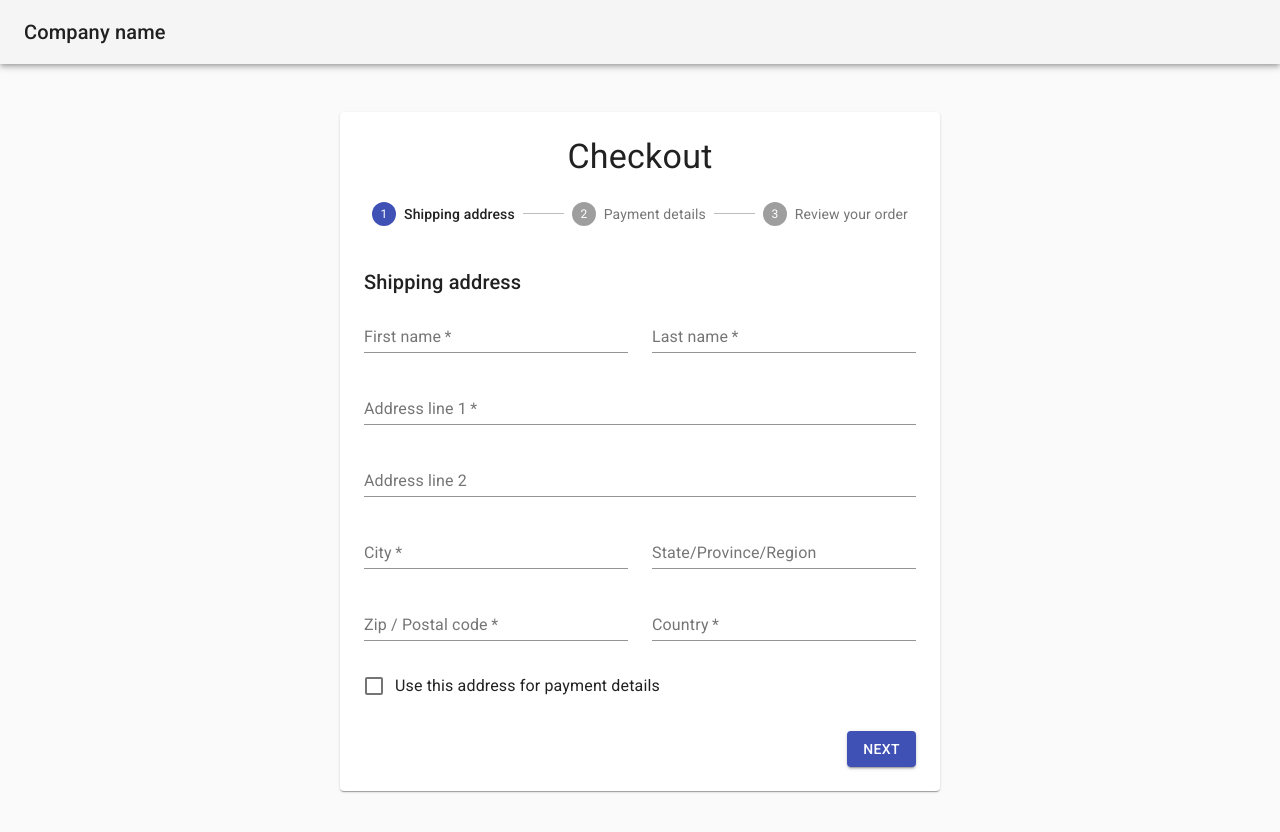
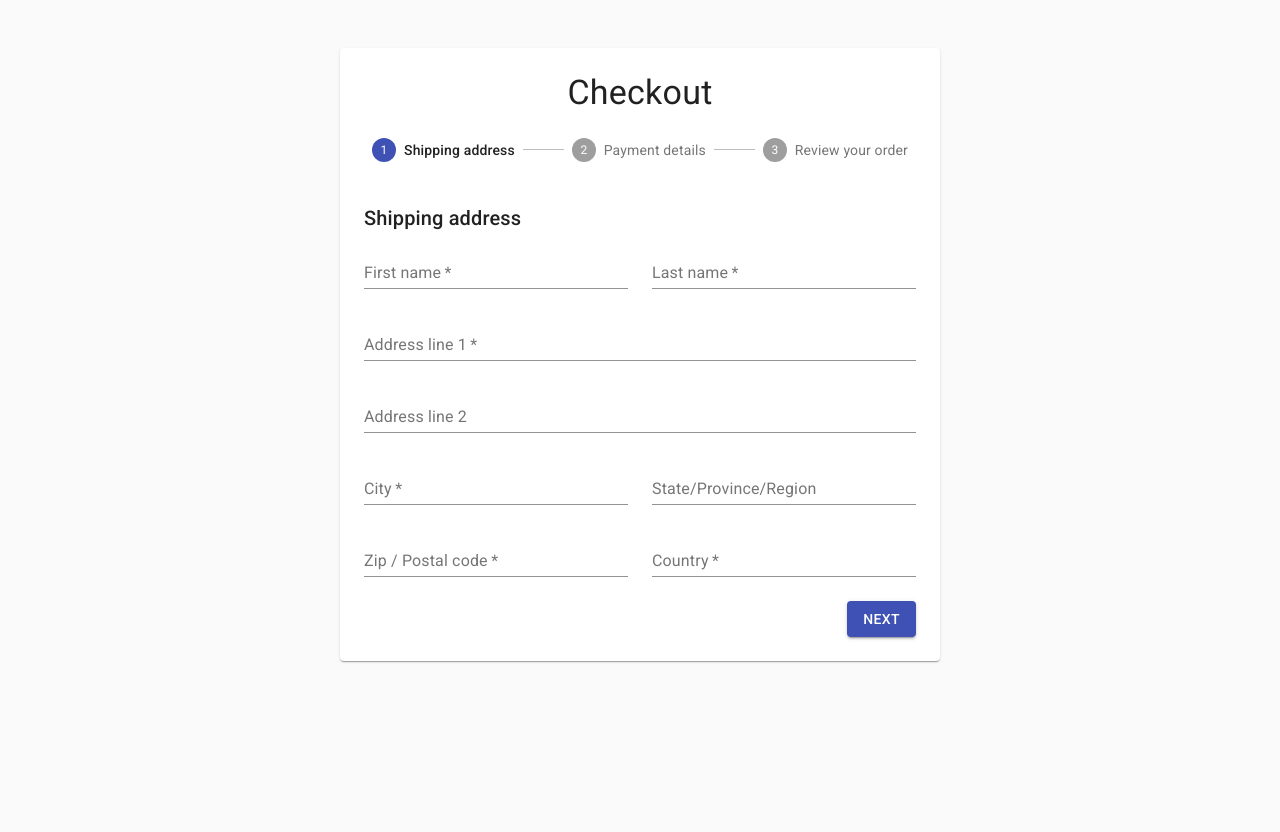
Before and after one commit to PacktPublishing/Simplify-Testing-with-React-Testing-Library, a React (Create React App) app in the folder start_cypress/: page / in a window 1280 px wide. Shown: the top 832 px of the page. After the commit the page ends 800 px from the top, so only its background shows below. Built offline with nearby package versions, Linux system fonts and the light colour scheme.

Commit message:
Update layout

```diff
--- a/start_cypress/src/AddressForm.js
+++ b/start_cypress/src/AddressForm.js
@@ -1,13 +1,11 @@
-import Checkbox from '@material-ui/core/Checkbox'
-import FormControlLabel from '@material-ui/core/FormControlLabel'
 import Grid from '@material-ui/core/Grid'
 import TextField from '@material-ui/core/TextField'
 import Typography from '@material-ui/core/Typography'
 import React from 'react'
 
-export default function AddressForm() {
+const AddressForm = () => {
   return (
-    <React.Fragment>
+    <>
       <Typography variant="h6" gutterBottom>
         Shipping address
       </Typography>
@@ -89,15 +87,9 @@ export default function AddressForm() {
             autoComplete="shipping country"
           />
         </Grid>
-        <Grid item xs={12}>
-          <FormControlLabel
-            control={
-              <Checkbox color="secondary" name="saveAddress" value="yes" />
-            }
-            label="Use this address for payment details"
-          />
-        </Grid>
       </Grid>
-    </React.Fragment>
+    </>
   )
 }
+
+export default AddressForm
--- a/start_cypress/src/Checkout.js
+++ b/start_cypress/src/Checkout.js
@@ -1,4 +1,3 @@
-import AppBar from '@material-ui/core/AppBar'
 import Button from '@material-ui/core/Button'
 import CssBaseline from '@material-ui/core/CssBaseline'
 import Paper from '@material-ui/core/Paper'
@@ -6,12 +5,25 @@ import Step from '@material-ui/core/Step'
 import StepLabel from '@material-ui/core/StepLabel'
 import Stepper from '@material-ui/core/Stepper'
 import { makeStyles } from '@material-ui/core/styles'
-import Toolbar from '@material-ui/core/Toolbar'
 import Typography from '@material-ui/core/Typography'
 import React from 'react'
 import AddressForm from './AddressForm'
 import PaymentForm from './PaymentForm'
 import Review from './Review'
+
+const shippingAddress = [
+  '1 Material-UI Drive',
+  'Reactville',
+  'Anytown',
+  '99999',
+  'USA'
+]
+const paymentMethod = [
+  { name: 'Card type', detail: 'Visa' },
+  { name: 'Card holder', detail: 'Mr John Smith' },
+  { name: 'Card number', detail: 'xxxx-xxxx-xxxx-1234' },
+  { name: 'Expiry date', detail: '04/2024' }
+]
 
 const useStyles = makeStyles(theme => ({
   appBar: {
@@ -59,7 +71,12 @@ function getStepContent(step) {
     case 1:
       return <PaymentForm />
     case 2:
-      return <Review />
+      return (
+        <Review
+          shippingAddress={shippingAddress}
+          paymentMethod={paymentMethod}
+        />
+      )
     default:
       throw new Error('Unknown step')
   }
@@ -76,13 +93,7 @@ const Checkout = () => {
   return (
     <>
       <CssBaseline />
-      <AppBar position="absolute" color="default" className={classes.appBar}>
-        <Toolbar>
-          <Typography variant="h6" color="inherit" noWrap>
-            Company name
-          </Typography>
-        </Toolbar>
-      </AppBar>
+
       <main className={classes.layout}>
         <Paper className={classes.paper}>
           <Typography component="h1" variant="h4" align="center">
@@ -95,9 +106,9 @@ const Checkout = () => {
               </Step>
             ))}
           </Stepper>
-          <React.Fragment>
+          <>
             {activeStep === steps.length ? (
-              <React.Fragment>
+              <>
                 <Typography variant="h5" gutterBottom>
                   Thank you for your order.
                 </Typography>
@@ -106,9 +117,9 @@ const Checkout = () => {
                   confirmation, and will send you an update when your order has
                   shipped.
                 </Typography>
-              </React.Fragment>
+              </>
             ) : (
-              <React.Fragment>
+              <>
                 {getStepContent(activeStep)}
                 <div className={classes.buttons}>
                   {activeStep !== 0 && (
@@ -125,9 +136,9 @@ const Checkout = () => {
                     {activeStep === steps.length - 1 ? 'Place order' : 'Next'}
                   </Button>
                 </div>
-              </React.Fragment>
+              </>
             )}
-          </React.Fragment>
+          </>
         </Paper>
       </main>
     </>
--- a/start_cypress/src/PaymentForm.js
+++ b/start_cypress/src/PaymentForm.js
@@ -1,13 +1,11 @@
-import Checkbox from '@material-ui/core/Checkbox'
-import FormControlLabel from '@material-ui/core/FormControlLabel'
 import Grid from '@material-ui/core/Grid'
 import TextField from '@material-ui/core/TextField'
 import Typography from '@material-ui/core/Typography'
 import React from 'react'
 
-export default function PaymentForm() {
+const PaymentForm = () => {
   return (
-    <React.Fragment>
+    <>
       <Typography variant="h6" gutterBottom>
         Payment method
       </Typography>
@@ -49,13 +47,9 @@ export default function PaymentForm() {
             autoComplete="cc-csc"
           />
         </Grid>
-        <Grid item xs={12}>
-          <FormControlLabel
-            control={<Checkbox color="secondary" name="saveCard" value="yes" />}
-            label="Remember credit card details for next time"
-          />
-        </Grid>
       </Grid>
-    </React.Fragment>
+    </>
   )
 }
+
+export default PaymentForm
--- a/start_cypress/src/Review.js
+++ b/start_cypress/src/Review.js
@@ -10,21 +10,7 @@ const products = [
   { name: 'Product 1', desc: 'A nice thing', price: '$9.99' },
   { name: 'Product 2', desc: 'Another thing', price: '$3.45' },
   { name: 'Product 3', desc: 'Something else', price: '$6.51' },
-  { name: 'Product 4', desc: 'Best thing of all', price: '$14.11' },
   { name: 'Shipping', desc: '', price: 'Free' }
-]
-const addresses = [
-  '1 Material-UI Drive',
-  'Reactville',
-  'Anytown',
-  '99999',
-  'USA'
-]
-const payments = [
-  { name: 'Card type', detail: 'Visa' },
-  { name: 'Card holder', detail: 'Mr John Smith' },
-  { name: 'Card number', detail: 'xxxx-xxxx-xxxx-1234' },
-  { name: 'Expiry date', detail: '04/2024' }
 ]
 
 const useStyles = makeStyles(theme => ({
@@ -39,7 +25,7 @@ const useStyles = makeStyles(theme => ({
   }
 }))
 
-export default function Review() {
+const Review = ({ shippingAddress, paymentMethod }) => {
   const classes = useStyles()
 
   return (
@@ -57,7 +43,7 @@ export default function Review() {
         <ListItem className={classes.listItem}>
           <ListItemText primary="Total" />
           <Typography variant="subtitle1" className={classes.total}>
-            $34.06
+            $19.95
           </Typography>
         </ListItem>
       </List>
@@ -67,14 +53,14 @@ export default function Review() {
             Shipping
           </Typography>
           <Typography gutterBottom>John Smith</Typography>
-          <Typography gutterBottom>{addresses.join(', ')}</Typography>
+          <Typography gutterBottom>{shippingAddress.join(', ')}</Typography>
         </Grid>
         <Grid item container direction="column" xs={12} sm={6}>
           <Typography variant="h6" gutterBottom className={classes.title}>
             Payment details
           </Typography>
           <Grid container>
-            {payments.map(payment => (
+            {paymentMethod.map(payment => (
               <React.Fragment key={payment.name}>
                 <Grid item xs={6}>
                   <Typography gutterBottom>{payment.name}</Typography>
@@ -90,3 +76,5 @@ export default function Review() {
     </React.Fragment>
   )
 }
+
+export default Review
```
